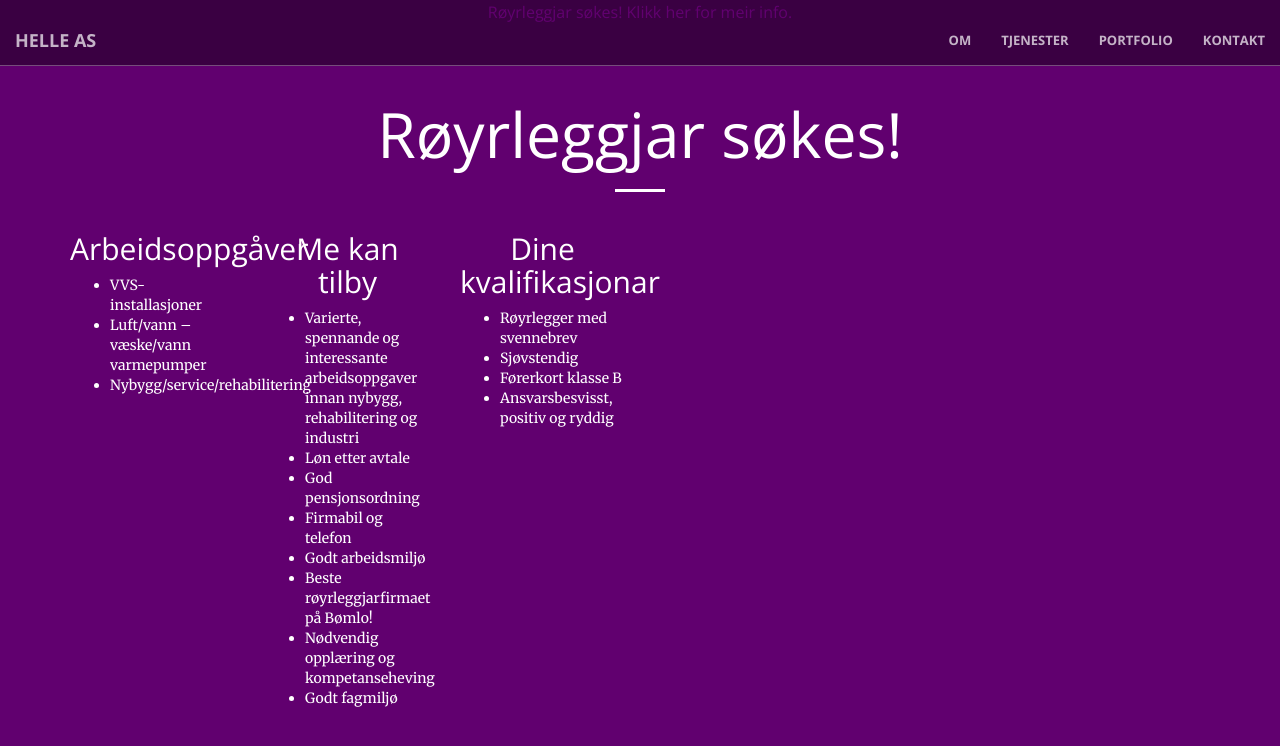
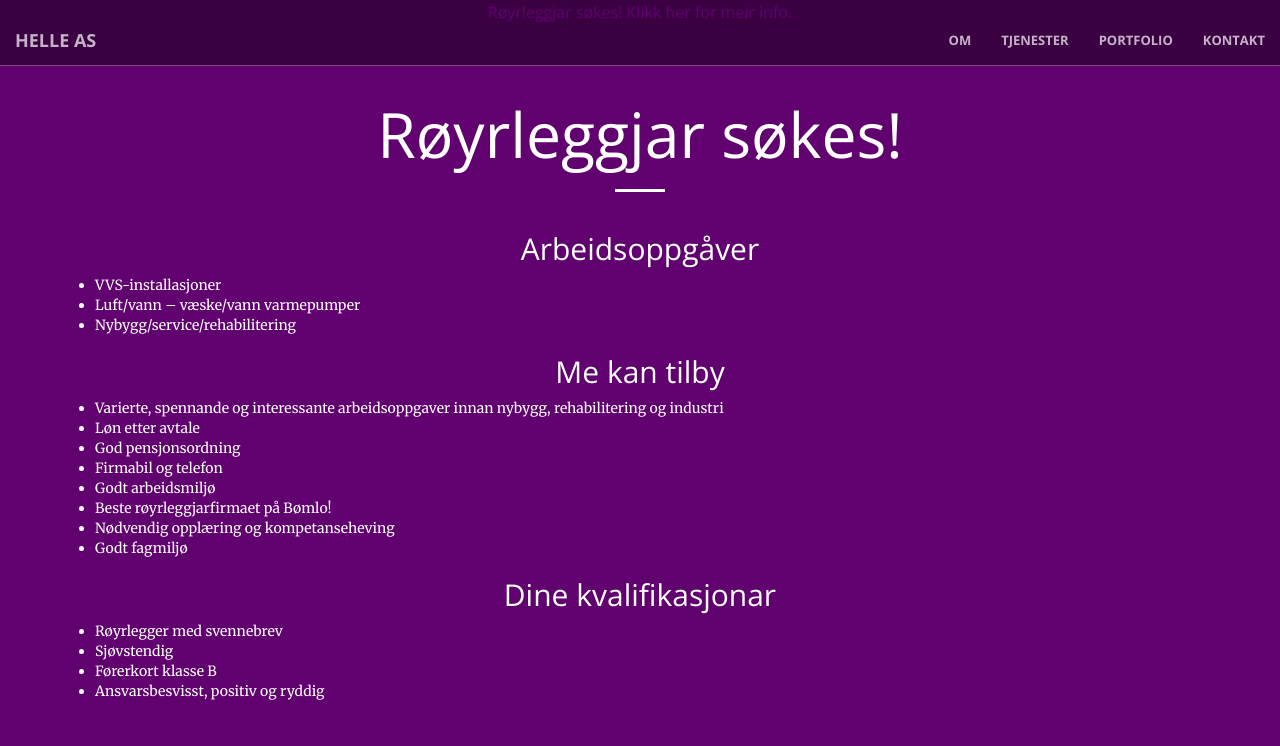
Before and after one commit to adriah/pro-ror, a Jekyll site: the page built from hire.html, in a window 1280 px wide and 900 px high. Shown: the top 746 px of the window. Built offline with Jekyll 4.4.1, drawn with Linux system fonts in a browser that asks for light colours.

Commit message:
Gridding

```diff
--- a/_includes/hire_text.html
+++ b/_includes/hire_text.html
@@ -9,7 +9,7 @@
     </div>
     <div class="container">
         <div class="row">
-            <div class="col col-lg-2 text-center">
+            <div class="col-6 text-center">
 				<h2>Arbeidsoppgåver</h2>
 				<ul class="text-left">
 					<li>VVS-installasjoner</li>
@@ -17,7 +17,7 @@
 					<li>Nybygg/service/rehabilitering</li>
 				</ul>
             </div>
-            <div class="col col-lg-2 text-center">
+            <div class="col-6 text-center">
 				<h2>Me kan tilby</h2>
 				<ul class="text-left">
 					<li>Varierte, spennande og interessante arbeidsoppgaver innan nybygg, rehabilitering og industri</li>
@@ -30,7 +30,7 @@
 					<li>Godt fagmiljø</li>
 				</ul>
             </div>
-            <div class="col col-lg-2 text-center">
+            <div class="col-6 text-center">
 				<h2>Dine kvalifikasjonar</h2>
 				<ul class="text-left">
 					<li>Røyrlegger med svennebrev</li>
```
